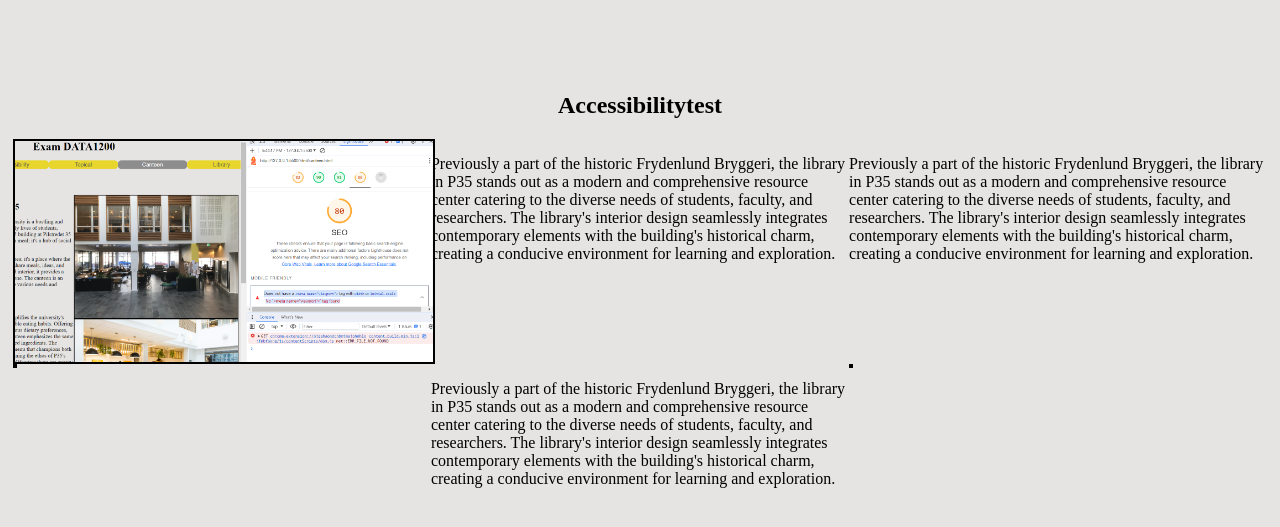
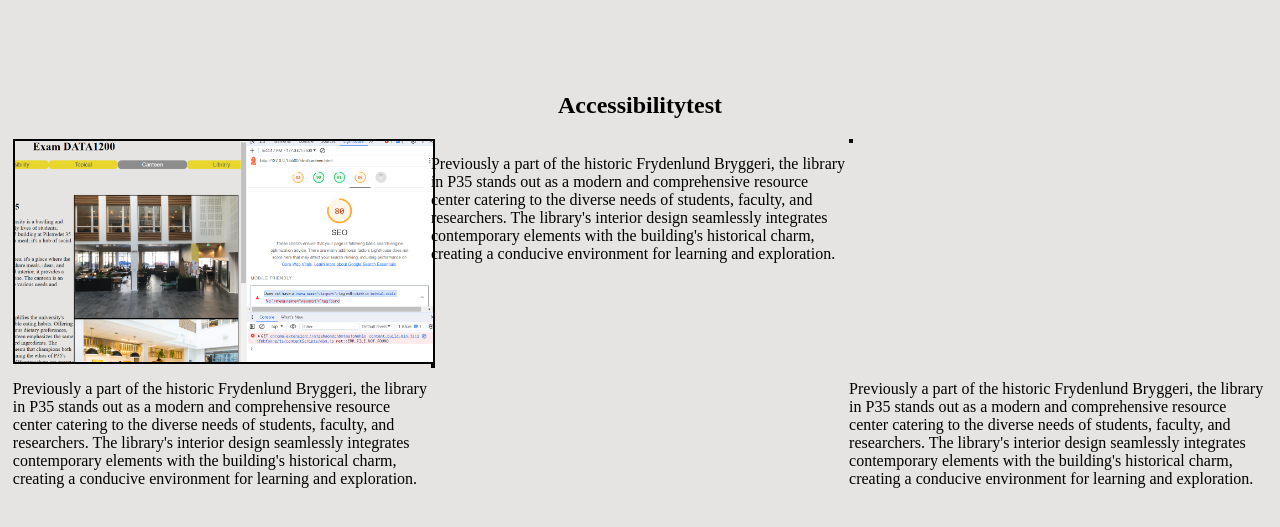
Before and after one commit to OsloMet-web/Eksamen-Gruppe83, a plain HTML site: page html/accessibility.html in a window 1280 px wide. Shown: the part 99-626 px from the top of the page. Drawn offline with Linux system fonts and the light colour scheme.

Commit message:
Update style.css

```diff
--- a/css/style.css
+++ b/css/style.css
@@ -143,28 +143,28 @@ h1 {
     grid-auto-rows: minmax(100px, auto);
 }
 .text-1st{
-    grid-column: ;
-    grid-row: ;
+    grid-column: 1;
+    grid-row: 2;
 }
 .text-2nd{
-    grid-column: ;
-    grid-row: ;
+    grid-column: 2;
+    grid-row: 1;
 }
 .text-3rd{
-    grid-column: ;
-    grid-row: ;
+    grid-column: 3;
+    grid-row: 2;
 }
 .photo-1st{
     grid-column: 0/1;
     grid-row: 1;
 }
 .photo-2nd{
-    grid-column: ;
-    grid-row: ;
+    grid-column: 2;
+    grid-row: 2;
 }
 .photo-3rd{
-    grid-column: ;
-    grid-row: ;
+    grid-column: 3;
+    grid-row: 1;
 }
 .img {
     max-width: 200%;
```
